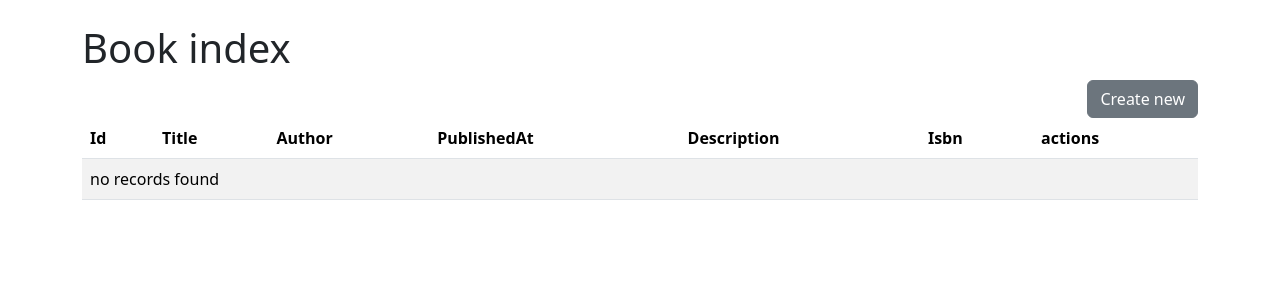
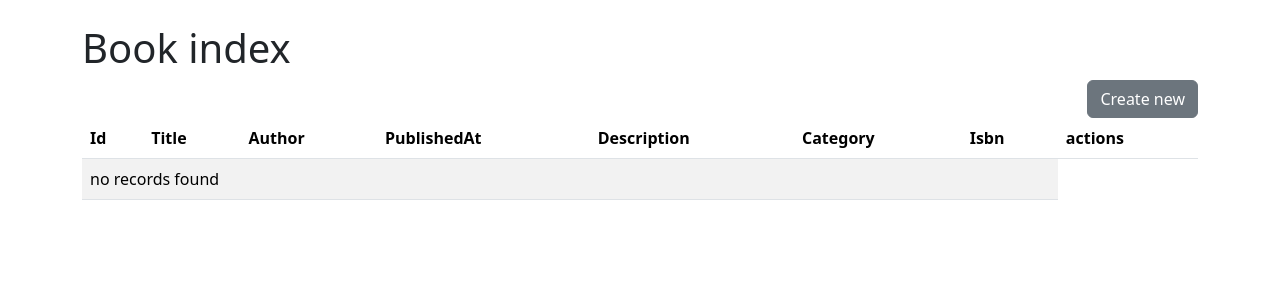
Before and after one commit to silkov78/symfony-book-store, a Symfony app: template app/templates/book/index.html.twig in a window 1280 px wide. Shown: the part 56-356 px from the top of the page. Run offline with Twig, Linux system fonts and the light colour scheme; the template is opened without the code that fills it, so the values that code supplies are empty; some libraries are stand-ins or nearby versions.

Commit message:
add column Category in app_book_index table (with leftJoin)

```diff
--- a/app/src/Controller/BookController.php
+++ b/app/src/Controller/BookController.php
@@ -19,6 +19,8 @@ final class BookController extends AbstractController
     public function index(BookRepository $bookRepository, PaginatorInterface $paginator, Request $request): Response
     {
         $query = $bookRepository->createQueryBuilder('b')
+            ->leftJoin('b.category', 'c')
+            ->addSelect('c')
             ->orderBy('b.id', 'ASC')
             ->getQuery();
 
--- a/app/templates/book/index.html.twig
+++ b/app/templates/book/index.html.twig
@@ -15,6 +15,7 @@
                 <th>Author</th>
                 <th>PublishedAt</th>
                 <th>Description</th>
+                <th>Category</th>
                 <th>Isbn</th>
                 <th>actions</th>
             </tr>
@@ -27,6 +28,7 @@
                 <td>{{ book.author }}</td>
                 <td>{{ book.publishedAt ? book.publishedAt|date('Y-m-d') : '' }}</td>
                 <td>{{ book.description }}</td>
+                <td>{{ book.category ? book.category.name : '' }}</td>
                 <td>{{ book.isbn }}</td>
                 <td>
                     <a href="{{ path('app_book_show', {'id': book.id}) }}">show</a>
```
